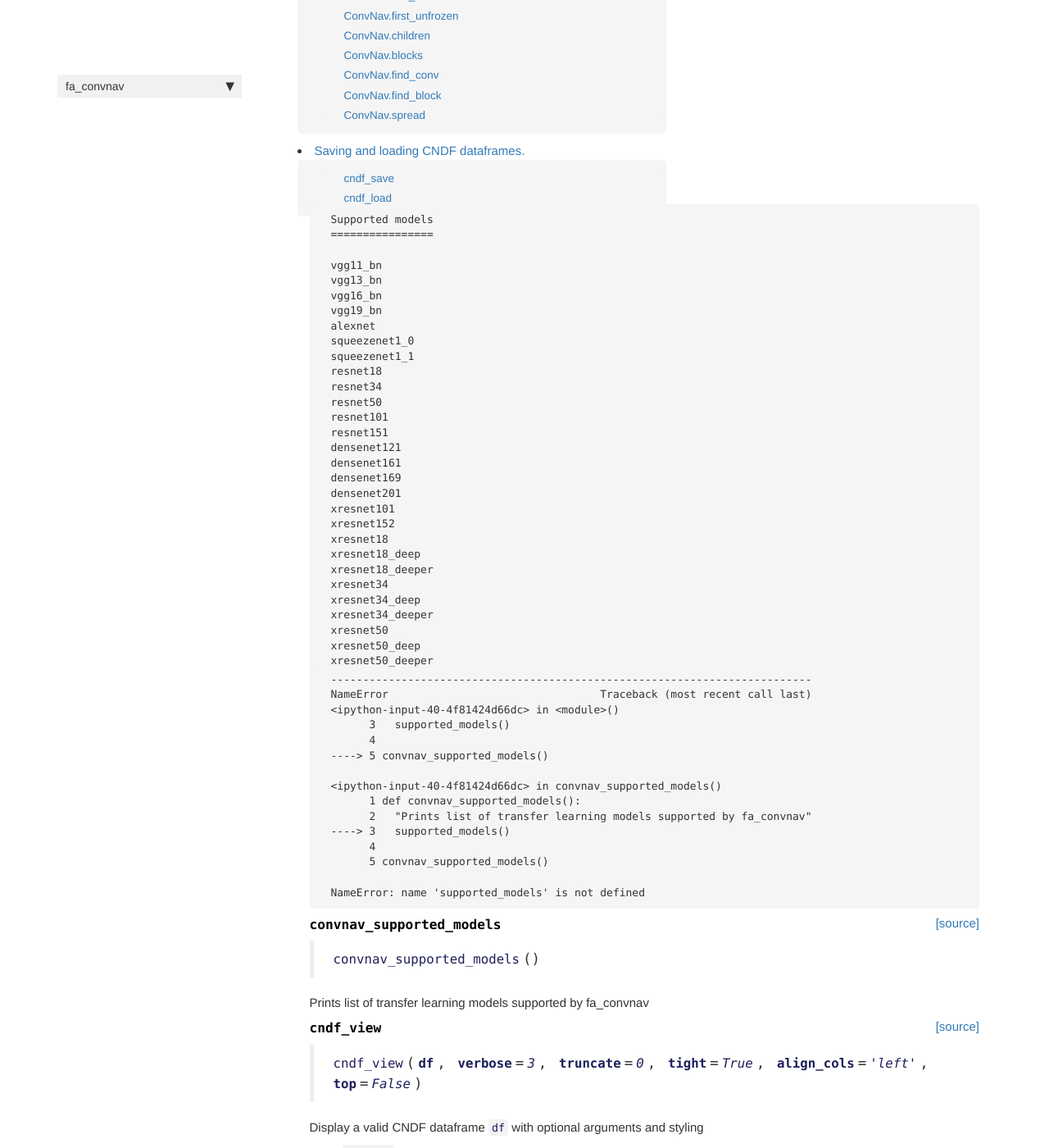
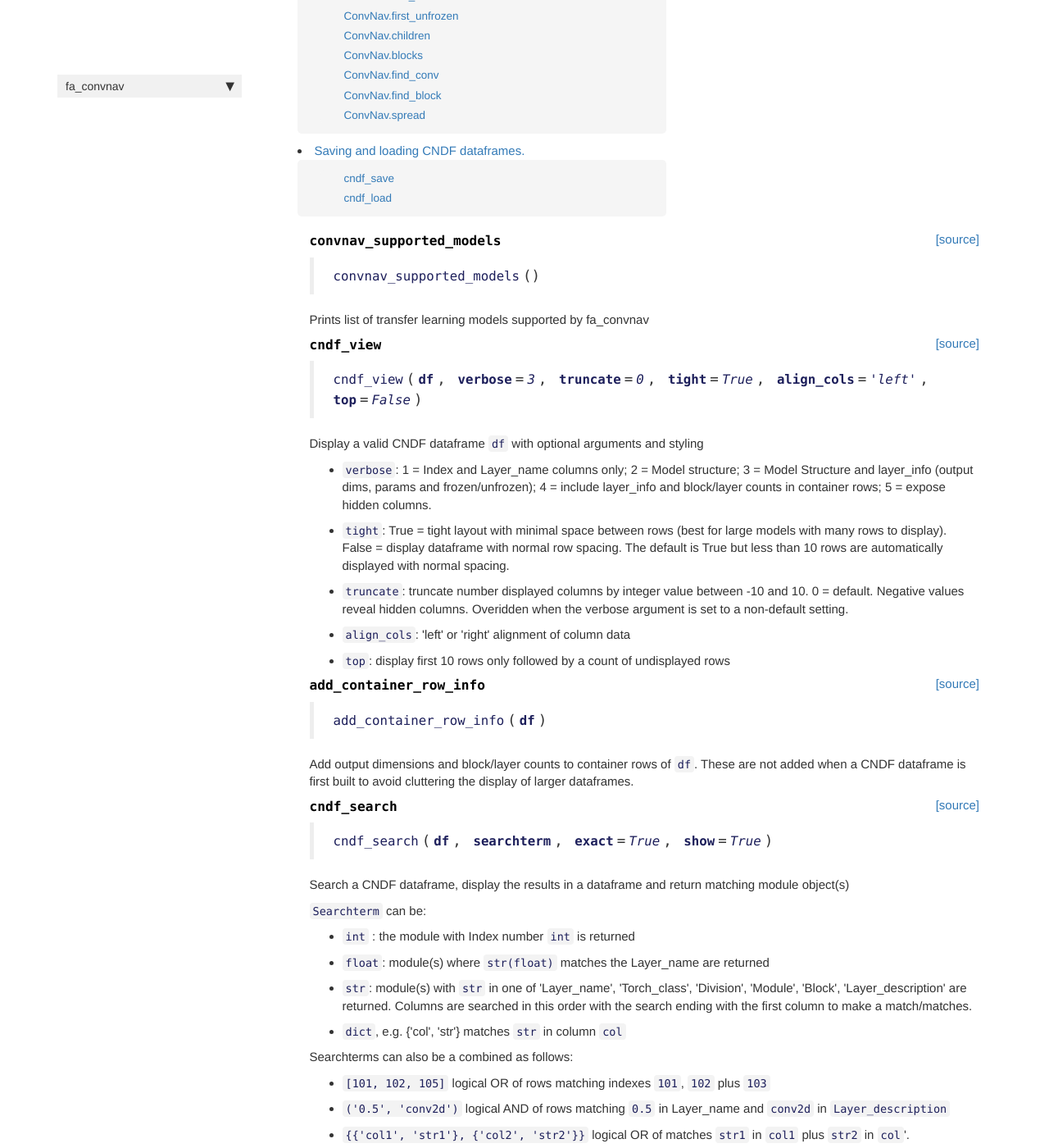
Before and after one commit to hallmx/fa_convnav, a Jekyll site: the page built from docs/navigator.html, in a window 1280 px wide and 1400 px high, scrolled down 669 px. Shown: the whole window at 82% size. Built offline with Jekyll 4.4.1, drawn with Linux system fonts in a browser that asks for light colours; nearby versions of some CDN libraries; comment, search, counter and statistics services are not loaded.

```diff
--- a/docs/navigator.html
+++ b/docs/navigator.html
@@ -22,82 +22,11 @@
 
 <div class="cell border-box-sizing code_cell rendered">
 
-<div class="output_wrapper">
-<div class="output">
-
-<div class="output_area">
-
-<div class="output_subarea output_stream output_stdout output_text">
-<pre>Supported models
-================
-
-vgg11_bn
-vgg13_bn
-vgg16_bn
-vgg19_bn
-alexnet
-squeezenet1_0
-squeezenet1_1
-resnet18
-resnet34
-resnet50
-resnet101
-resnet151
-densenet121
-densenet161
-densenet169
-densenet201
-xresnet101
-xresnet152
-xresnet18
-xresnet18_deep
-xresnet18_deeper
-xresnet34
-xresnet34_deep
-xresnet34_deeper
-xresnet50
-xresnet50_deep
-xresnet50_deeper
-</pre>
-</div>
-</div>
-
-</div>
-</div>
-
 </div>
 <div class="cell border-box-sizing code_cell rendered">
 
 </div>
 <div class="cell border-box-sizing code_cell rendered">
-
-<div class="output_wrapper">
-<div class="output">
-
-<div class="output_area">
-
-<div class="output_subarea output_text output_error">
-<pre>
-<span class="ansi-red-fg">---------------------------------------------------------------------------</span>
-<span class="ansi-red-fg">NameError</span>                                 Traceback (most recent call last)
-<span class="ansi-green-fg">&lt;ipython-input-40-4f81424d66dc&gt;</span> in <span class="ansi-cyan-fg">&lt;module&gt;</span><span class="ansi-blue-fg">()</span>
-<span class="ansi-green-intense-fg ansi-bold">      3</span>   supported_models<span class="ansi-blue-fg">(</span><span class="ansi-blue-fg">)</span>
-<span class="ansi-green-intense-fg ansi-bold">      4</span>
-<span class="ansi-green-fg">----&gt; 5</span><span class="ansi-red-fg"> </span>convnav_supported_models<span class="ansi-blue-fg">(</span><span class="ansi-blue-fg">)</span>
-
-<span class="ansi-green-fg">&lt;ipython-input-40-4f81424d66dc&gt;</span> in <span class="ansi-cyan-fg">convnav_supported_models</span><span class="ansi-blue-fg">()</span>
-<span class="ansi-green-intense-fg ansi-bold">      1</span> <span class="ansi-green-fg">def</span> convnav_supported_models<span class="ansi-blue-fg">(</span><span class="ansi-blue-fg">)</span><span class="ansi-blue-fg">:</span>
-<span class="ansi-green-intense-fg ansi-bold">      2</span>   <span class="ansi-blue-fg">&#34;Prints list of transfer learning models supported by fa_convnav&#34;</span>
-<span class="ansi-green-fg">----&gt; 3</span><span class="ansi-red-fg">   </span>supported_models<span class="ansi-blue-fg">(</span><span class="ansi-blue-fg">)</span>
-<span class="ansi-green-intense-fg ansi-bold">      4</span>
-<span class="ansi-green-intense-fg ansi-bold">      5</span> convnav_supported_models<span class="ansi-blue-fg">(</span><span class="ansi-blue-fg">)</span>
-
-<span class="ansi-red-fg">NameError</span>: name &#39;supported_models&#39; is not defined</pre>
-</div>
-</div>
-
-</div>
-</div>
 
 </div>
 <div class="cell border-box-sizing code_cell rendered">
@@ -133,7 +62,7 @@
 
 
 <div class="output_markdown rendered_html output_subarea ">
-<h4 id="cndf_view" class="doc_header"><code>cndf_view</code><a href="https://github.com/hallmx/fa_convnav/tree/master/fa_convnav/navigator.py#L21" class="source_link" style="float:right">[source]</a></h4><blockquote><p><code>cndf_view</code>(<strong><code>df</code></strong>, <strong><code>verbose</code></strong>=<em><code>3</code></em>, <strong><code>truncate</code></strong>=<em><code>0</code></em>, <strong><code>tight</code></strong>=<em><code>True</code></em>, <strong><code>align_cols</code></strong>=<em><code>'left'</code></em>, <strong><code>top</code></strong>=<em><code>False</code></em>)</p>
+<h4 id="cndf_view" class="doc_header"><code>cndf_view</code><a href="https://github.com/hallmx/fa_convnav/tree/master/fa_convnav/navigator.py#L19" class="source_link" style="float:right">[source]</a></h4><blockquote><p><code>cndf_view</code>(<strong><code>df</code></strong>, <strong><code>verbose</code></strong>=<em><code>3</code></em>, <strong><code>truncate</code></strong>=<em><code>0</code></em>, <strong><code>tight</code></strong>=<em><code>True</code></em>, <strong><code>align_cols</code></strong>=<em><code>'left'</code></em>, <strong><code>top</code></strong>=<em><code>False</code></em>)</p>
 </blockquote>
 <p>Display a valid CNDF dataframe <code>df</code> with optional arguments and styling</p>
 
@@ -170,7 +99,7 @@
 
 
 <div class="output_markdown rendered_html output_subarea ">
-<h4 id="add_container_row_info" class="doc_header"><code>add_container_row_info</code><a href="https://github.com/hallmx/fa_convnav/tree/master/fa_convnav/navigator.py#L56" class="source_link" style="float:right">[source]</a></h4><blockquote><p><code>add_container_row_info</code>(<strong><code>df</code></strong>)</p>
+<h4 id="add_container_row_info" class="doc_header"><code>add_container_row_info</code><a href="https://github.com/hallmx/fa_convnav/tree/master/fa_convnav/navigator.py#L54" class="source_link" style="float:right">[source]</a></h4><blockquote><p><code>add_container_row_info</code>(<strong><code>df</code></strong>)</p>
 </blockquote>
 <p>Add output dimensions and block/layer counts to container rows of <code>df</code>. These are not added when a CNDF dataframe is first built to avoid cluttering the display of larger dataframes.</p>
 
@@ -194,7 +123,7 @@
 
 
 <div class="output_markdown rendered_html output_subarea ">
-<h4 id="cndf_search" class="doc_header"><code>cndf_search</code><a href="https://github.com/hallmx/fa_convnav/tree/master/fa_convnav/navigator.py#L66" class="source_link" style="float:right">[source]</a></h4><blockquote><p><code>cndf_search</code>(<strong><code>df</code></strong>, <strong><code>searchterm</code></strong>, <strong><code>exact</code></strong>=<em><code>True</code></em>, <strong><code>show</code></strong>=<em><code>True</code></em>)</p>
+<h4 id="cndf_search" class="doc_header"><code>cndf_search</code><a href="https://github.com/hallmx/fa_convnav/tree/master/fa_convnav/navigator.py#L64" class="source_link" style="float:right">[source]</a></h4><blockquote><p><code>cndf_search</code>(<strong><code>df</code></strong>, <strong><code>searchterm</code></strong>, <strong><code>exact</code></strong>=<em><code>True</code></em>, <strong><code>show</code></strong>=<em><code>True</code></em>)</p>
 </blockquote>
 <p>Search a CNDF dataframe, display the results in a dataframe and return matching module object(s)</p>
 
@@ -268,7 +197,7 @@
 
 
 <div class="output_markdown rendered_html output_subarea ">
-<h2 id="ConvNav" class="doc_header"><code>class</code> <code>ConvNav</code><a href="https://github.com/hallmx/fa_convnav/tree/master/fa_convnav/navigator.py#L153" class="source_link" style="float:right">[source]</a></h2><blockquote><p><code>ConvNav</code>(<strong><code>learner</code></strong>, <strong><code>learner_summary</code></strong>) :: <a href="/fa_convnav/core#CNDF"><code>CNDF</code></a></p>
+<h2 id="ConvNav" class="doc_header"><code>class</code> <code>ConvNav</code><a href="https://github.com/hallmx/fa_convnav/tree/master/fa_convnav/navigator.py#L151" class="source_link" style="float:right">[source]</a></h2><blockquote><p><code>ConvNav</code>(<strong><code>learner</code></strong>, <strong><code>learner_summary</code></strong>) :: <a href="/fa_convnav/core#CNDF"><code>CNDF</code></a></p>
 </blockquote>
 <p>Builds a CNDF dataframe representation of a CNN model from a fastai <code>Learner</code> object and <code>Learner.summary()</code>.   Provides methods to view, search and select model layers and modules for further investigation.</p>
 
@@ -329,7 +258,7 @@
 
 
 <div class="output_markdown rendered_html output_subarea ">
-<h4 id="ConvNav.search" class="doc_header"><code>ConvNav.search</code><a href="https://github.com/hallmx/fa_convnav/tree/master/fa_convnav/navigator.py#L172" class="source_link" style="float:right">[source]</a></h4><blockquote><p><code>ConvNav.search</code>(<strong><code>searchterm</code></strong>, <strong>**<code>kwargs</code></strong>)</p>
+<h4 id="ConvNav.search" class="doc_header"><code>ConvNav.search</code><a href="https://github.com/hallmx/fa_convnav/tree/master/fa_convnav/navigator.py#L170" class="source_link" style="float:right">[source]</a></h4><blockquote><p><code>ConvNav.search</code>(<strong><code>searchterm</code></strong>, <strong>**<code>kwargs</code></strong>)</p>
 </blockquote>
 <p>Find <code>searchterm</code> in instance dataframe, display the results and return matching module object(s). See <code>cndf_search()</code> for kwargs.</p>
 
@@ -350,7 +279,7 @@
 
 
 <div class="output_markdown rendered_html output_subarea ">
-<h4 id="ConvNav.view" class="doc_header"><code>ConvNav.view</code><a href="https://github.com/hallmx/fa_convnav/tree/master/fa_convnav/navigator.py#L176" class="source_link" style="float:right">[source]</a></h4><blockquote><p><code>ConvNav.view</code>(<strong>**<code>kwargs</code></strong>)</p>
+<h4 id="ConvNav.view" class="doc_header"><code>ConvNav.view</code><a href="https://github.com/hallmx/fa_convnav/tree/master/fa_convnav/navigator.py#L174" class="source_link" style="float:right">[source]</a></h4><blockquote><p><code>ConvNav.view</code>(<strong>**<code>kwargs</code></strong>)</p>
 </blockquote>
 <p>Display instance CNDF dataframe with optional arguments and styling (see <code>cndf_view()</code> for kwargs)</p>
 
@@ -472,7 +401,7 @@
 
 
 <div class="output_markdown rendered_html output_subarea ">
-<h4 id="ConvNav.frozen" class="doc_header"><code>ConvNav.frozen</code><a href="https://github.com/hallmx/fa_convnav/tree/master/fa_convnav/navigator.py#L303" class="source_link" style="float:right">[source]</a></h4><blockquote><p><code>ConvNav.frozen</code>(<strong><code>col</code></strong>=<em><code>'child'</code></em>)</p>
+<h4 id="ConvNav.frozen" class="doc_header"><code>ConvNav.frozen</code><a href="https://github.com/hallmx/fa_convnav/tree/master/fa_convnav/navigator.py#L301" class="source_link" style="float:right">[source]</a></h4><blockquote><p><code>ConvNav.frozen</code>(<strong><code>col</code></strong>=<em><code>'child'</code></em>)</p>
 </blockquote>
 <p>Displays and returns all frozen child container (<code>col='child'</code>), block container (<code>col='block'</code>) or layers (<code>col='layer'</code>).</p>
 
@@ -493,7 +422,7 @@
 
 
 <div class="output_markdown rendered_html output_subarea ">
-<h4 id="ConvNav.unfrozen" class="doc_header"><code>ConvNav.unfrozen</code><a href="https://github.com/hallmx/fa_convnav/tree/master/fa_convnav/navigator.py#L307" class="source_link" style="float:right">[source]</a></h4><blockquote><p><code>ConvNav.unfrozen</code>(<strong><code>col</code></strong>=<em><code>'child'</code></em>)</p>
+<h4 id="ConvNav.unfrozen" class="doc_header"><code>ConvNav.unfrozen</code><a href="https://github.com/hallmx/fa_convnav/tree/master/fa_convnav/navigator.py#L305" class="source_link" style="float:right">[source]</a></h4><blockquote><p><code>ConvNav.unfrozen</code>(<strong><code>col</code></strong>=<em><code>'child'</code></em>)</p>
 </blockquote>
 <p>Displays and returns all unfrozen child container (<code>col='child'</code>), block container (<code>col='block'</code>) or layers (<code>col='layer'</code>).</p>
 
@@ -514,7 +443,7 @@
 
 
 <div class="output_markdown rendered_html output_subarea ">
-<h4 id="ConvNav.last_frozen" class="doc_header"><code>ConvNav.last_frozen</code><a href="https://github.com/hallmx/fa_convnav/tree/master/fa_convnav/navigator.py#L311" class="source_link" style="float:right">[source]</a></h4><blockquote><p><code>ConvNav.last_frozen</code>(<strong><code>col</code></strong>=<em><code>'child'</code></em>)</p>
+<h4 id="ConvNav.last_frozen" class="doc_header"><code>ConvNav.last_frozen</code><a href="https://github.com/hallmx/fa_convnav/tree/master/fa_convnav/navigator.py#L309" class="source_link" style="float:right">[source]</a></h4><blockquote><p><code>ConvNav.last_frozen</code>(<strong><code>col</code></strong>=<em><code>'child'</code></em>)</p>
 </blockquote>
 <p>Displays and returns the last frozen child container (<code>col='child'</code>), block container (<code>col='block'</code>) or layer (<code>col='layer'</code>).</p>
 
@@ -535,7 +464,7 @@
 
 
 <div class="output_markdown rendered_html output_subarea ">
-<h4 id="ConvNav.first_unfrozen" class="doc_header"><code>ConvNav.first_unfrozen</code><a href="https://github.com/hallmx/fa_convnav/tree/master/fa_convnav/navigator.py#L315" class="source_link" style="float:right">[source]</a></h4><blockquote><p><code>ConvNav.first_unfrozen</code>(<strong><code>col</code></strong>=<em><code>'child'</code></em>)</p>
+<h4 id="ConvNav.first_unfrozen" class="doc_header"><code>ConvNav.first_unfrozen</code><a href="https://github.com/hallmx/fa_convnav/tree/master/fa_convnav/navigator.py#L313" class="source_link" style="float:right">[source]</a></h4><blockquote><p><code>ConvNav.first_unfrozen</code>(<strong><code>col</code></strong>=<em><code>'child'</code></em>)</p>
 </blockquote>
 <p>Displays and returns the first unfrozen child container (<code>col='child'</code>), block container (<code>col='block'</code>) or layer (<code>col='layer'</code>).</p>
 
@@ -594,7 +523,7 @@
 
 
 <div class="output_markdown rendered_html output_subarea ">
-<h4 id="ConvNav.find_conv" class="doc_header"><code>ConvNav.find_conv</code><a href="https://github.com/hallmx/fa_convnav/tree/master/fa_convnav/navigator.py#L353" class="source_link" style="float:right">[source]</a></h4><blockquote><p><code>ConvNav.find_conv</code>(<strong><code>req</code></strong>=<em><code>'all'</code></em>, <strong><code>num</code></strong>=<em><code>1</code></em>, <strong><code>in_main</code></strong>=<em><code>False</code></em>)</p>
+<h4 id="ConvNav.find_conv" class="doc_header"><code>ConvNav.find_conv</code><a href="https://github.com/hallmx/fa_convnav/tree/master/fa_convnav/navigator.py#L351" class="source_link" style="float:right">[source]</a></h4><blockquote><p><code>ConvNav.find_conv</code>(<strong><code>req</code></strong>=<em><code>'all'</code></em>, <strong><code>num</code></strong>=<em><code>1</code></em>, <strong><code>in_main</code></strong>=<em><code>False</code></em>)</p>
 </blockquote>
 <p>Finds the first (<code>req=First</code>) or last (<code>req=last</code>) <code>num</code> Conv2d layers in the model body. Set <code>in_main=True</code> to return conv layers from the main body of the model only.</p>
 
@@ -615,7 +544,7 @@
 
 
 <div class="output_markdown rendered_html output_subarea ">
-<h4 id="ConvNav.find_block" class="doc_header"><code>ConvNav.find_block</code><a href="https://github.com/hallmx/fa_convnav/tree/master/fa_convnav/navigator.py#L378" class="source_link" style="float:right">[source]</a></h4><blockquote><p><code>ConvNav.find_block</code>(<strong><code>b</code></strong>, <strong><code>layers</code></strong>=<em><code>True</code></em>, <strong><code>layers_only</code></strong>=<em><code>False</code></em>)</p>
+<h4 id="ConvNav.find_block" class="doc_header"><code>ConvNav.find_block</code><a href="https://github.com/hallmx/fa_convnav/tree/master/fa_convnav/navigator.py#L376" class="source_link" style="float:right">[source]</a></h4><blockquote><p><code>ConvNav.find_block</code>(<strong><code>b</code></strong>, <strong><code>layers</code></strong>=<em><code>True</code></em>, <strong><code>layers_only</code></strong>=<em><code>False</code></em>)</p>
 </blockquote>
 <p>Finds, displays and returns container blocks by module name <code>b</code></p>
 
@@ -643,7 +572,7 @@
 
 
 <div class="output_markdown rendered_html output_subarea ">
-<h4 id="ConvNav.spread" class="doc_header"><code>ConvNav.spread</code><a href="https://github.com/hallmx/fa_convnav/tree/master/fa_convnav/navigator.py#L404" class="source_link" style="float:right">[source]</a></h4><blockquote><p><code>ConvNav.spread</code>(<strong><code>req</code></strong>=<em><code>'conv'</code></em>, <strong><code>num</code></strong>=<em><code>5</code></em>)</p>
+<h4 id="ConvNav.spread" class="doc_header"><code>ConvNav.spread</code><a href="https://github.com/hallmx/fa_convnav/tree/master/fa_convnav/navigator.py#L402" class="source_link" style="float:right">[source]</a></h4><blockquote><p><code>ConvNav.spread</code>(<strong><code>req</code></strong>=<em><code>'conv'</code></em>, <strong><code>num</code></strong>=<em><code>5</code></em>)</p>
 </blockquote>
 <p>Returns <code>num</code> of equally spaced <code>req</code> elements over the model. <code>req</code> = 'conv', 'block', or 'child'</p>
 
@@ -710,7 +639,7 @@
 
 
 <div class="output_markdown rendered_html output_subarea ">
-<h4 id="cndf_save" class="doc_header"><code>cndf_save</code><a href="https://github.com/hallmx/fa_convnav/tree/master/fa_convnav/navigator.py#L448" class="source_link" style="float:right">[source]</a></h4><blockquote><p><code>cndf_save</code>(<strong><code>cn</code></strong>, <strong><code>filename</code></strong>, <strong><code>path</code></strong>=<em><code>''</code></em>, <strong><code>with_modules</code></strong>=<em><code>False</code></em>)</p>
+<h4 id="cndf_save" class="doc_header"><code>cndf_save</code><a href="https://github.com/hallmx/fa_convnav/tree/master/fa_convnav/navigator.py#L446" class="source_link" style="float:right">[source]</a></h4><blockquote><p><code>cndf_save</code>(<strong><code>cn</code></strong>, <strong><code>filename</code></strong>, <strong><code>path</code></strong>=<em><code>''</code></em>, <strong><code>with_modules</code></strong>=<em><code>False</code></em>)</p>
 </blockquote>
 <p>Saves the instance dataframe <code>cn._cndf</code> to persistent storage at <code>path</code> with <code>filename</code> gzip compresseed</p>
 
@@ -741,7 +670,7 @@
 
 
 <div class="output_markdown rendered_html output_subarea ">
-<h4 id="cndf_load" class="doc_header"><code>cndf_load</code><a href="https://github.com/hallmx/fa_convnav/tree/master/fa_convnav/navigator.py#L456" class="source_link" style="float:right">[source]</a></h4><blockquote><p><code>cndf_load</code>(<strong><code>filename</code></strong>, <strong><code>path</code></strong>=<em><code>''</code></em>)</p>
+<h4 id="cndf_load" class="doc_header"><code>cndf_load</code><a href="https://github.com/hallmx/fa_convnav/tree/master/fa_convnav/navigator.py#L454" class="source_link" style="float:right">[source]</a></h4><blockquote><p><code>cndf_load</code>(<strong><code>filename</code></strong>, <strong><code>path</code></strong>=<em><code>''</code></em>)</p>
 </blockquote>
 <p>Loads a CNDF dataframe from persistent storage at <code>path</code>+<code>filename</code> and unzips it.</p>
 
--- a/fa_convnav/navigator.py
+++ b/fa_convnav/navigator.py
@@ -14,8 +14,6 @@
 def convnav_supported_models():
   "Prints list of transfer learning models supported by fa_convnav"
   supported_models()
-
-convnav_supported_models()
 
 # Cell
 def cndf_view(df, verbose=3, truncate=0, tight=True, align_cols='left', top=False):
```
Also changed, not shown: 2 other files.
